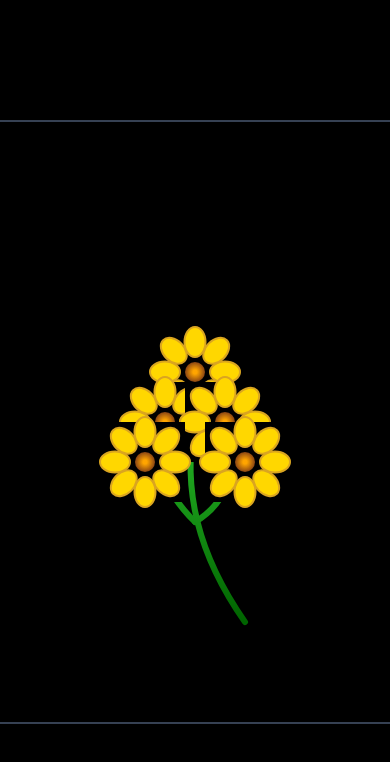
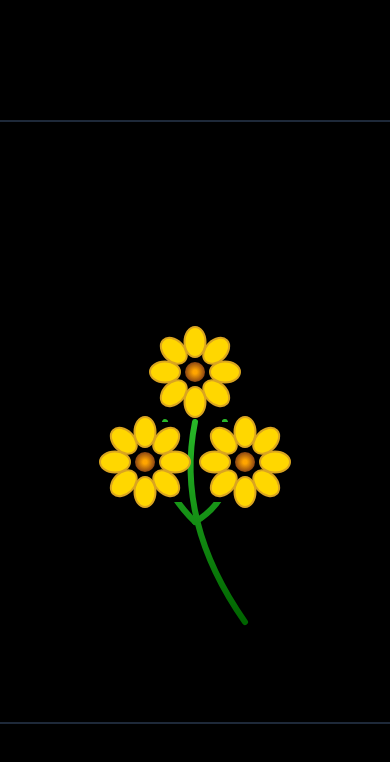
Before and after one commit to jmanzanares12/yellow-flowers, a React (Vite) app: page / in a window 390 px wide. Shown: the top 762 px of the page. Built offline with nearby package versions, Linux system fonts and the light colour scheme.

Commit message:
try: make to responsive desing

```diff
--- a/src/components/FlowerAnimation.tsx
+++ b/src/components/FlowerAnimation.tsx
@@ -7,7 +7,7 @@ const FlowerAnimation: React.FC = () => {
 
     useEffect(() => {
         const flowerTimer = setTimeout(() => setShowFlower(true), 1500);
-        const messageTimer = setTimeout(() => setShowMessage(true), 4000);
+        const messageTimer = setTimeout(() => setShowMessage(true), 2000);
 
         return () => {
             clearTimeout(flowerTimer);
@@ -94,8 +94,6 @@ const FlowerAnimation: React.FC = () => {
 
             const flowerPositions: [number, number][] = [
                 [400, 250],
-                [370, 300],
-                [430, 300],
                 [350, 340],
                 [450, 340]
             ];
@@ -106,11 +104,10 @@ const FlowerAnimation: React.FC = () => {
     }, [showFlower]);
 
     return (
-        <div className="w-screen h-screen bg-black flex flex-col justify-center items-center">
-            <canvas ref={canvasRef} className="border-2 border-gray-700 rounded-lg shadow-lg" />
+        <div className="w-screen h-screen bg-black flex flex-col justify-center items-center p-4">
+            <canvas ref={canvasRef} className="border-2 border-gray-800 rounded-lg shadow-lg" />
             {showMessage && (
-                <div className="fixed bottom-12 text-white text-center text-xl font-semibold
-                    animate-fadeIn opacity-0 transition-opacity duration-2000">
+                <div className="fixed bottom-8 text-white text-center text-lg sm:text-xl font-semibold opacity-0 animate-fadeIn">
                     <h2 className="text-yellow-400">You are a beautiful flower 🌻</h2>
                     <h3>This is for you 💛</h3>
                 </div>
```
